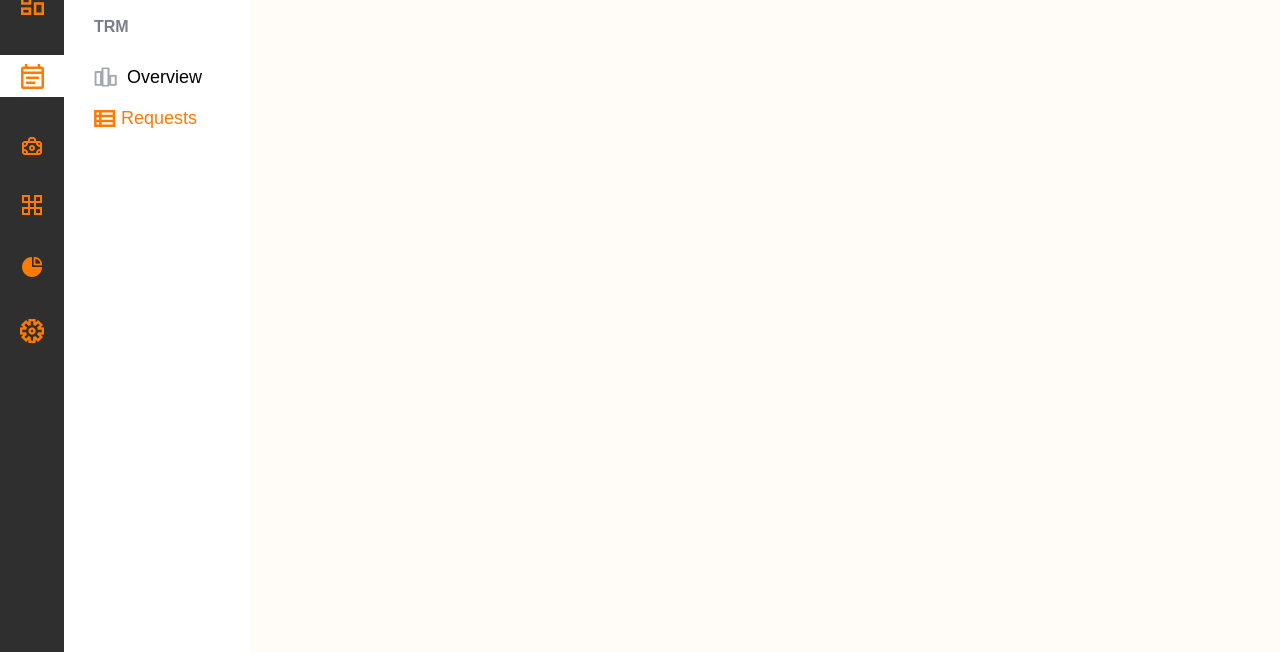
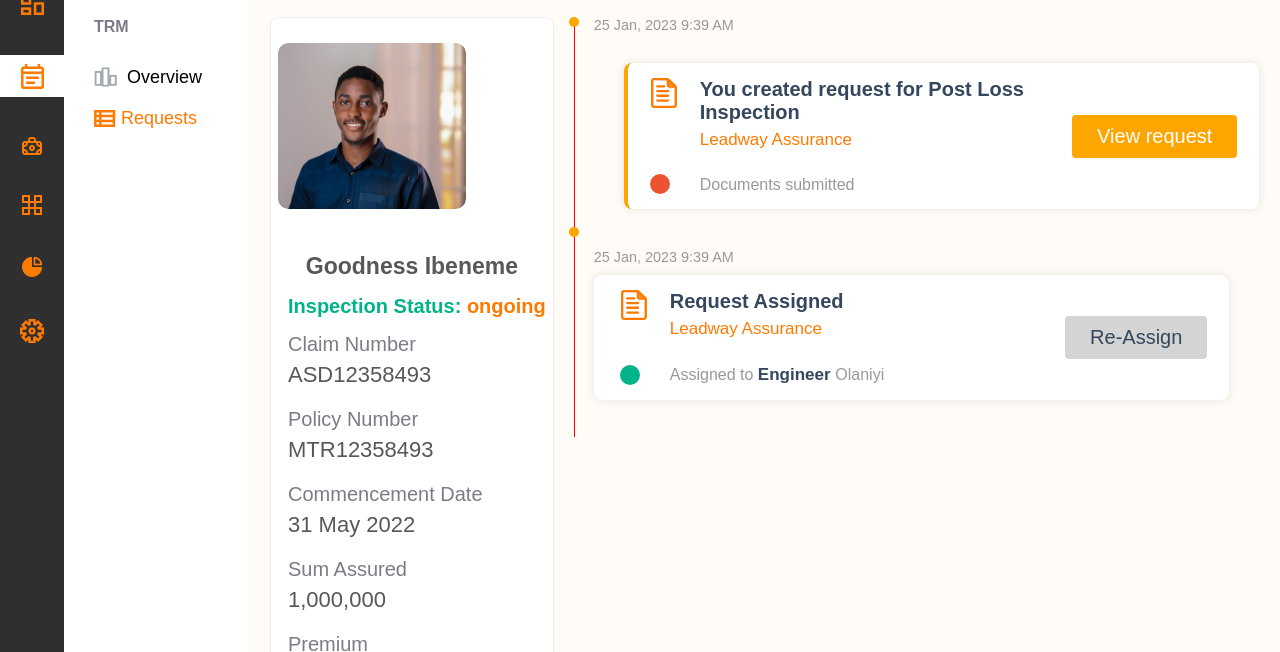
Before and after one commit to leemah/project-insurance, a plain HTML site: page ravenheight.html in a window 1280 px wide. Shown: the part 148-800 px from the top of the page. Drawn offline with Linux system fonts and the light colour scheme.

Commit message:
ravenheight page adjustment

```diff
--- a/ravenheight.css
+++ b/ravenheight.css
@@ -12,7 +12,7 @@ body {
     justify-content: center;
     align-items: center;
     font-family: 'Mulish', sans-serif;
-    /* overflow-x: hidden; */
+    overflow-x: hidden;
 }
 
 .container {
@@ -148,7 +148,8 @@ body {
 }
 
 .main-content {
-    width: calc(100% - 250px);
+    /* width: calc(100% - 250px); */
+    width: 100%;
     overflow-x: hidden;
     flex-grow: 1;
     background-color: #FFFBF6;
@@ -196,278 +197,253 @@ body {
     height: 10px;
 }
 
+/* STYLES FOR THE INSPECTION REQUEST CONTAINER */
 
-
-/* .ravenheight-container{
-    padding: 20px;
+.inspect-request-inner-container {
+    display: grid;
+    grid-template-columns: 1fr 3fr;
+    margin: 20px;
+    width: 100%;
 }
 
-.inspection-container {
-    width: 100%;
-    padding: 20px;
-    margin-top: 32px;
+.inspect-request-inner-container .profile-section {
+    flex: 1;
+    background-color: white;
+    padding: 25px 7px; /* Converted 2.5rem 0.7rem */
+    border-radius: 8px;
+    border: 1px solid #eeeeee;
 }
 
-.roven-header {
-    text-align: left;
-    margin-bottom: 20px;
+.inspect-request-inner-container .profile-section .profile-image {
+    width: 100%;
+    height: 200px; /* Converted 20rem */
+    margin-bottom: 10px; /* Converted 1rem */
+    border-radius: 100px; /* Converted 10rem */
 }
 
-.roven-header h1 {
-    margin: 0;
-    font-size: 24px;
-    color: #34475E;
+.inspect-request-inner-container .profile-section .profile-image img {
+    border-radius: 10px; /* Converted 1rem */
+    object-fit: contain;
 }
 
-.roven-header p {
-    margin: 5px 0 0;
-    color: #6B7280;
-    font-size: 16px;
-}
-
-.content {
-    display: flex;
-    gap: 20px;
-}
-
-.profile-container {
-    flex: 1 1 30%;
-    background-color: #fff;
-    padding: 20px;
-    border-radius: 10px;
-    box-shadow: 0 0 10px rgba(0, 0, 0, 0.1);
-    text-align: center;
-    margin-bottom: 30px;
-}
-
-.profile-container img {
-    width: 188px;
-    height: 166px;
+.inspect-request-inner-container .profile-section img {
+    object-fit: contain;
     border-radius: 10px;
     margin-bottom: 10px;
 }
 
-.profile-container h2 {
-    margin: 10px 0;
-    font-size: 18px;
-    color: #34475E;
+.inspect-request-inner-container .profile-details {
+    margin-left: 10px;
 }
 
-.profile-details p {
-    margin: 5px 0;
-    color: #6B7280;
+.inspect-request-inner-container .profile-section h2 {
+    text-align: center;
+    color: #585858;
+    font-size: 23px; /* Converted 2.3rem */
 }
 
-.profile-details strong{
-    margin-bottom: 7px;
+.inspect-request-inner-container .profile-details p {
+    margin: 5px 0;
 }
 
-.profile-content{
+.inspect-request-inner-container .profile-details p:not(:first-child) {
     display: flex;
     flex-direction: column;
-    margin-top: 30px;
+    gap: 6px; /* Converted 0.6rem */
+    margin-bottom: 20px; /* Converted 2rem */
+    color: #7a7c87;
+    font-size: 20px; /* Converted 2rem */
 }
 
-.profile-content .profile-heading{
-    font-size: 10px;
-    font-weight: 400;
-    color: #7A7C87;
+.inspect-request-inner-container .profile-details p:not(:first-child) span {
+    color: #585858;
+    font-size: 22px; /* Converted 2.2rem */
 }
 
-.profile-content p{
-    font-size: 14px;
-    font-weight: 400;
-    color: #585858;
-}
-.profile-container span {
-    font-weight: 700;
-    color: #FF7A00;
-    font-size: 16px;
+.inspect-request-inner-container .status {
+    font-weight: bold;
+    font-size: 20px; /* Converted 2rem */
+    color: #00b388;
+    white-space: nowrap;
+    padding-block: 10px; /* Converted 1rem */
 }
 
-.profile-container .ongoing {
-    color: #00B388;
-    font-weight: 700;
-    font-size: 16px;
+.inspect-request-inner-container .ongoing {
+    color: #ff7a00;
 }
 
-.profile-details{
-    text-align: left;
+.inspect-request-inner-container .timeline-section {
+    flex: 2;
+    margin-left: 20px; /* Converted 2rem */
+    position: relative;
 }
 
-.timeline {
-    position: relative;
-    width: 50px;
-    display: flex;
-    justify-content: center;
-    align-items: flex-start;
+.inspect-request-inner-container .timeline-section .line {
+    width: 1px;
+    height: 420px; /* Converted 42rem */
+    background-color: red;
+    position: absolute;
+    top: 0;
+    left: 0;
 }
 
-.line {
-    position: absolute;
-    width: 2px;
-    height: 512px;
-    background-color: #D3D0D0;
-    top: 1px;
-    bottom: 50px;
-
+.inspect-request-inner-container .timeline {
+    position: relative;
+    padding-left: 20px; /* Converted 2rem */
 }
 
-.dot {
+.inspect-request-inner-container .timeline-item {
+    padding: 15px 22px; /* Converted 1.5rem 2.2rem */
+    background-color: white;
+    margin-bottom: 10px;
+    border-radius: 8px;
+    box-shadow: 0 0 10px rgba(0, 0, 0, 0.1);
+    width: 90%;
+    cursor: pointer;
+    border-left: 4px solid transparent;
+}
+
+.inspect-request-inner-container .timeline-item.active {
+    border-left-color: orange;
+    margin: 30px; /* Converted 3rem */
+}
+
+.inspect-request-inner-container .timeline-dot-1 {
     position: absolute;
-    width: 12px;
-    height: 12px;
-    background-color: #f60;
+    top: 0;
+    left: -5px;
+    width: 10px;
+    height: 10px;
+    background-color: orange;
     border-radius: 50%;
+}
+
+.inspect-request-inner-container .timeline-dot-2 {
+    position: absolute;
+    top: 50%;
+    left: -5px;
+    width: 10px;
+    height: 10px;
+    background-color: orange;
+    border-radius: 50%;
+}
+
+.inspect-request-inner-container .date {
+    font-size: 0.9em;
+    color: #999;
+}
+
+.inspect-request-inner-container .date-2 {
+    padding-block: 10px; /* Converted 1rem */
+}
+
+.inspect-request-inner-container .timeline-content {
+    display: flex;
+    gap: 20px; /* Converted 2rem */
+}
+
+.inspect-request-inner-container .timeline-content .icons {
+    display: flex;
+    flex-direction: column;
+    justify-content: space-between;
+}
+
+.inspect-request-inner-container .timeline-content .icons img {
+    width: 30px; /* Converted 3rem */
+    height: 30px; /* Converted 3rem */
+    object-fit: contain;
+}
+
+.inspect-request-inner-container .timeline-content .icons .tag {
+    width: 20px; /* Converted 2rem */
+    height: 20px; /* Converted 2rem */
+    border-radius: 50%;
+    background-color: #ee5331;
+}
+
+.inspect-request-inner-container .timeline-content .icons .tag-2 {
+    background-color: #00b388;
+}
+
+.inspect-request-inner-container .timeline-content .title {
+    font-weight: 700;
+    color: #34475e;
+    font-size: 20px; /* Converted 2rem */
+}
+
+.inspect-request-inner-container .timeline-content .title-container {
+    display: flex;
+    flex-direction: column;
+    gap: 6px; /* Converted 0.6rem */
+}
+
+.inspect-request-inner-container .timeline-content .title-container span {
+    color: #ff7a00;
+    font-size: 17px; /* Converted 1.7rem */
+}
+
+.inspect-request-inner-container .timeline-content .title-container p {
+    justify-self: flex-end;
+}
+
+.inspect-request-inner-container .timeline-content .sub-title {
+    color: #999;
+    margin-top: 20px; /* Converted 2rem */
+}
+
+.inspect-request-inner-container .timeline-content .sub-title span {
+    font-weight: 700;
+    color: #34475e;
+}
+
+.inspect-request-inner-container .timeline-content button {
+    background-color: orange;
+    border: none;
+    padding: 5px 10px;
+    color: white;
+    cursor: pointer;
+    border-radius: 4px;
+}
+
+.inspect-request-inner-container .timeline-content .re-assign {
+    background-color: #ccc;
+    color: black;
+}
+
+.inspect-request-inner-container .timeline-content .view-request {
+    background-color: orange;
+    margin-left: auto;
+    padding: 10px 25px; /* Converted 1rem 2.5rem */
+    font-size: 20px; /* Converted 2rem */
+    white-space: nowrap;
+    height: fit-content;
+    margin-block: auto;
+}
+
+.inspect-request-inner-container .timeline-content .view-request-2 {
+    background-color: #d4d4d4;
+    color: #34475e;
 }
 
 
 
 
-.requests {
-    display: flex;
-    flex-direction: column;
-    margin-left: 20px;
+
+
+@media (max-width: 986px){
+    .inspect-request-inner-container {
+        grid-template-columns: 1fr;
+    }
 }
-
-.request-details{
-    display: flex;
-    background-color: white;
-    border-radius: 5px;
-    box-shadow: 0 0 10px rgba(0, 0, 0, 0.1);
-    margin-bottom: 20px;
-    padding: 0px 15px 15px 0px;
-    position: relative;
-    height: 104px;
-    border: 1px solid #D8D8D8
-}
-.side{
-    width: 13px;
-    height: 104px;
-border-radius: 5px 0px 0px 5px;
-
-}
-
-.orange{
-    background-color: #FF7A00;
-}
-
-.grey{
-    background-color: #737373;
-}
-
-.request-header {
-    font-weight: bold;
-    margin-bottom: 10px;
-}
-
-.request-header .date{
-    font-size: 10px;
-    font-weight: 600;
-    color: #A7A7A7;
-}
-
-.request-body {
-    display: flex;
-    align-items: center;
-}
-
-.icon-details{
-    display: flex;
-    flex-direction: column;
-    justify-content: space-between;
-    margin-left: 30px;
-}
-
-.icon-details img{
-    width: 24.01px;
-    height: 28px;
-    top: 251px;
-    left: 752px;
-
-}
-
-.circle {
-    width: 17px;
-    height: 17px;
-    margin-top: 23px;
-    top: 302px;
-    left: 753px;
-    border-radius: 50%;
-    box-shadow: 0px 4px 4px 0px #00000040 inset;
-    background: #EE5331;
-
-}
-
-.request-details .details {
-    margin-left: 10px;
-    font-size: 13px;
-    color: #34475E;
-}
-.request-details .details p{
-    font-size: 11px;
-}
-
-.details .orange-text{
-    color: #FF7A00;
-    font-size: 8px;
-    font-weight: 600;
-    margin-top: 2px;
-}
-
-.details .document{
-    margin-top: 15px;
-    color: #7F8B94;
-}
-
-.request-details .view-request {
-    background-color: #FF7A00;
-    color: #f9f9f9;
-    border: none;
-    border-radius: 3px;
-    outline: none;
-    white-space: nowrap;
-    font-size: 12px;
-}
-
-button.re-assign {
-    background-color: #ccc;
-    color: #f9f9f9;
-    border: none;
-    border-radius: 3px;
-    outline: none;
-    margin-left: auto;
-    color: #34475E;
-    font-weight: 700;
-    font-size: 12px;
-}
-
-button.view-request, button.re-assign {
-    background-color: #FF7A00;
-    color: #fff;
-    border: none;
-    padding: 5px 10px;
-    border-radius: 5px;
-    cursor: pointer;
-    transition: background-color 0.3s;
-}
-
-button.re-assign{
-    background-color: #D4D4D4;
-    color: #34475E;
-    border: none;
-    padding: 5px 10px;
-    border-radius: 5px;
-    cursor: pointer;
-    transition: background-color 0.3s;
-} */
-
 
 @media (max-width: 768px) {
     .content {
         flex-direction: column;
     }
 
+    .inspect-request-inner-container .timeline-dot-2 {
+        top: 70%;
+    }
     .profile-container, .timeline {
         flex: 1 1 30%;
     }
--- a/ravenheight.html
+++ b/ravenheight.html
@@ -52,114 +52,127 @@
                 </div>
             </header>
 
+            <div
+            class="main-content inspection-request-details"
+            id="inspection-request-details-container"
 
-
-            <!-- <div class="ravenheight-container">
-                <div class="roven-header">
+        >
+            <!-- <div class="top-nav">
+                <button
+                    class="top-nav-left toggle-nav"
+                    id="toggle-nav-requests"
+                >
+                    <img src="/dashboard/assets/menu.svg" alt="menu icon" />
+                </button>
+                <div class="top-nav-right">
+                    <button class="bell">
+                        <img src="/dashboard/assets/bell.svg" alt="bell icon" />
+                    </button>
+                    <div class="user-info">
+                        <div class="avatar">
+                            <span>SM</span>
+                        </div>
+                        <span class="name">Adesola</span>
+                        <button class="down-arrow">
+                            <img
+                                src="/dashboard/assets/arrow-down.svg"
+                                alt="arrow down"
+                            />
+                        </button>
+                    </div>
+                </div>
+            </div> -->
+            <header class="header-2">
+                <div>
                     <h1>Rovenheight Properties</h1>
-                    <p>See Inspection request details</p>
+                    <p>See Inspections request details</p>
                 </div>
-                <div class="content">
-                    <div class="profile-container">
-
-                        <img src="images/roven-height.png" alt="Goodness Ibeneme">
+            </header>
+            <div class="inspect-request-inner-container">
+                <div class="profile-section">
+                    <div class="profile-image">
+                        <img
+                            src="images/roven-height.png"
+                            alt="Goodness Ibeneme"
+                        />
+                    </div>
                     <h2>Goodness Ibeneme</h2>
-                        <p class="status ongoing">Inspection Status: <span>ongoing</span></p>
-
                     <div class="profile-details">
-                            <div class="profile-content">
-                                <p class="profile-heading">Claim Number</p>
-                                <p>ASD12358493</p>
+                        <p class="status">
+                            Inspection Status:
+                            <span class="ongoing">ongoing</span>
+                        </p>
+                        <p>Claim Number <span>ASD12358493</span></p>
+                        <p>Policy Number <span>MTR12358493</span></p>
+                        <p>Commencement Date <span>31 May 2022</span></p>
+                        <p>Sum Assured <span>1,000,000</span></p>
+                        <p>Premium <span>10,000</span></p>
+                        <p>Vehicle Type <span>Car</span></p>
+                        <p>Policy Term (Years) <span>5</span></p>
+                        <p>Expiry Date <span>19 Dec 2024</span></p>
+                        <p>Damage Type <span>Interior (engine)</span></p>
                     </div>
-
-                            <div class="profile-content">
-                                <p class="profile-heading">Policy Number</p>
-                                <p>MTR12358493</p>
                 </div>
-
-                            <div class="profile-content">
-                                <p class="profile-heading">Commencement Date</p>
-                                <p>31 May 2022</p>
+                <div class="timeline-section">
+                    <div class="line">
+                        <div class="timeline-dot-1"></div>
+                        <div class="timeline-dot-2"></div>
                     </div>
-                            <div class="profile-content">
-                                <p class="profile-heading">Sum Assured (₦)</p>
-                                <p>1,000,000</p>
+                    <div class="timeline">
+                        <p class="date">25 Jan, 2023 9:39 AM</p>
+                        <div class="timeline-item active" id="item1">
+                            <div class="timeline-content">
+                                <div class="icons">
+                                    <img
+                                        src="images/document-icon.svg"
+                                        alt="icon"
+                                    />
+                                    <div class="tag"></div>
                                 </div>
-                            <div class="profile-content">
-                                <p class="profile-heading">Premium (₦)</p>
-                                <p>10,000</p>
+                                <div class="title-container">
+                                    <p class="title">
+                                        You created request for Post Loss
+                                        Inspection
+                                    </p>
+                                    <span>Leadway Assurance</span>
+                                    <p class="sub-title">Documents submitted</p>
                                 </div>
-                            <div class="profile-content">
-                                <p class="profile-heading">Vehicle Type</p>
-                                <p>Car</p>
+                                <button class="view-request view-request-btn">
+                                    View request
+                                </button>
                             </div>
-                            <div class="profile-content">
-                                <p class="profile-heading">Policy Term (Years)</p>
-                                <p>5</p>
                         </div>
-                            <div class="profile-content">
-                                <p class="profile-heading">Expiry Date</p>
-                                <p>19 Dec, 2024</p>
+                        <p class="date date-2">25 Jan, 2023 9:39 AM</p>
+                        <div class="timeline-item" id="item1">
+                            <div class="timeline-content">
+                                <div class="icons">
+                                    <img
+                                        src="images/document-icon.svg"
+                                        alt="icon"
+                                    />
+                                    <div class="tag tag-2"></div>
                                 </div>
-
+                                <div class="title-container">
+                                    <p class="title">Request Assigned</p>
+                                    <span>Leadway Assurance</span>
+                                    <p class="sub-title">
+                                        Assigned to
+                                        <span>Engineer </span>Olaniyi
+                                    </p>
+                                </div>
+                                <button class="view-request view-request-2">
+                                    Re-Assign
+                                </button>
+                            </div>
+                        </div>
+                    </div>
+                </div>
             </div>
         </div>
 
-                    <div class="timeline">
-                        <div class="line"></div>
-                        <div class="dot" style="top: 20px;"></div>
-                        <div class="dot" style="top: 150px;"></div>
-                    </div>
 
 
-                    <div class="requests">
-                        <div class="request-content">
-                            <div class="request-header">
-                                <span class="date">25 Jan, 2020 9:39 AM</span>
-                            </div>
-                            <div class="request-details">
-                                <div class="side orange"></div>
-                                <div class="request-body">
-                                    <div class="icon-details">
-                                        <img src="images/document-icon.svg" alt="">
-                                        <div class="circle"></div>
-                                    </div>
-                                    <div class="details">
-                                        <p>You created request for Post Loss Inspection</p>
-                                        <p class="orange-text">Leadway Assurance</p>
-                                        <p class="document">Documents reviewed</p>
-                                    </div>
-                                    <button class="view-request" onclick="viewRequest()">View request</button>
-                                </div>
-                            </div>
 
-                        </div>
-
-                        <div class="request-content">
-                            <div class="request-header">
-                                <span class="date">25 Jan, 2020 9:39 AM</span>
-                            </div>
-                            <div class="request-details">
-                                <div class="side grey"></div>
-                                <div class="request-body">
-                                    <div class="icon-details">
-                                        <img src="images/document-icon.svg" alt="">
-                                        <div class="circle green"></div>
-                                    </div>
-                                    <div class="details">
-                                        <p>Request Assigned </p>
-                                        <p class="gray">Leadway Assurance</p>
-                                        <p class="document">Assigned to Engineer Olaniyi</p>
-                                    </div>
-                                    <button class="re-assign">Re-assign</button>
-                                </div>
-                            </div>
-
-                        </div>
-
-                    </div>
-                </div>
-            </div> -->
 
 
 
@@ -180,9 +193,10 @@
             sidebar.classList.toggle('active');
         });
         //Hamburger menu ends here
-        function viewRequest() {
-    window.location.href = 'surveyreport.html';
-}
+        document.querySelector('.view-request-btn').addEventListener('click', function() {
+    window.location.href = 'surveyreport.html'; // Replace with the URL you want to navigate to
+});
+
     </script>
 
 </body>
```
Lines whose indentation alone changed are shown as unchanged.
